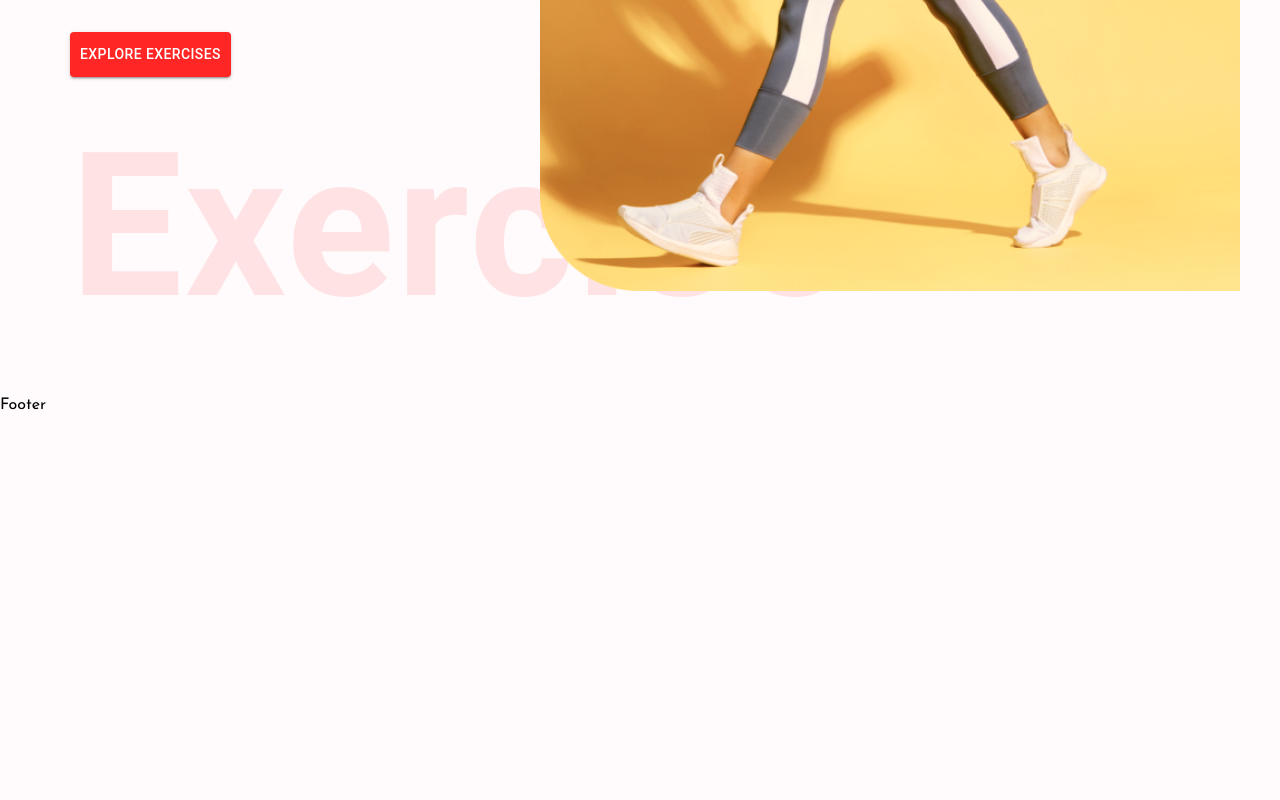
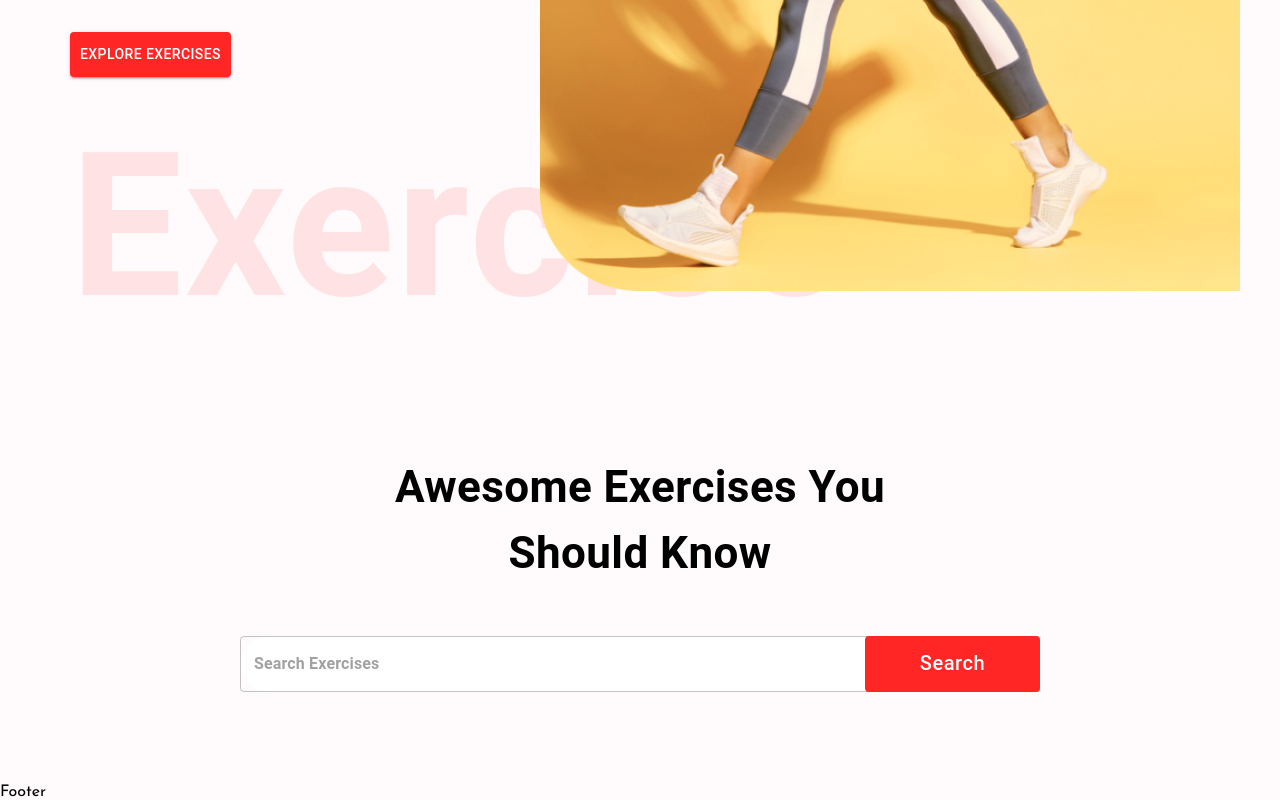
Before and after one commit to Damjan15/Fitness-React-App, a React (Create React App) app: page / in a window 1280 px wide. Shown: the part 575-1375 px from the top of the page. Before the commit the page ends 988 px from the top, so only its background shows below. Built offline with nearby package versions, Linux system fonts and the light colour scheme; no server answers.

Commit message:
feature: fetching the categories from the api, fetching the exercises that contain the search term

```diff
--- a/src/components/SearchExercises.jsx
+++ b/src/components/SearchExercises.jsx
@@ -1,6 +1,61 @@
+import { useEffect, useState } from "react"
+import { Box, Button, Stack, TextField, Typography } from "@mui/material"
+import { exerciseOptions, fetchData } from "../utils/fetchData"
+
+
 const SearchExercises = () => {
+  const [ search, setSearch ] = useState("")
+  const [ exercises, setExercises ] = useState([])
+  const [ bodyParts, setBodyParts ] = useState([])
+
+
+  // Fetch categories as soon as the page loads
+  useEffect(() => {
+    const fetchExercisesData = async () => {
+      const bodyPartsData = await fetchData('https://exercisedb.p.rapidapi.com/exercises/bodyPartList', exerciseOptions)
+      setBodyParts(['all', ...bodyPartsData])
+    }
+
+    fetchExercisesData()
+  }, [])
+
+  const handleSearch = async () => {
+    if (search) {
+      const exerciseData = await fetchData('https://exercisedb.p.rapidapi.com/exercises', exerciseOptions);
+      const searchedExercises = exerciseData.filter(
+        (exercise) => exercise.name.toLowerCase().includes(search) ||
+        exercise.target.toLowerCase().includes(search) ||
+        exercise.equipment.toLowerCase().includes(search) ||
+        exercise.bodyPart.toLowerCase().includes(search)
+      );
+
+      setSearch("");
+      setExercises(searchedExercises)
+    }
+  }
+
   return (
-    <div>SearchExercises</div>
+    <Stack alignItems="center" mt="37px" justifyContent="center" p="20px">
+      <Typography fontWeight={700} sx={{
+        fontSize: { lg: "44px", xs: "30px"}
+      }} mb="50px" textAlign="center">Awesome Exercises You <br /> Should Know</Typography>
+
+      <Box position="relative" mb="72px">
+        <TextField sx={{ input: { fontWeight: "700", border: "none", borderRadius: "4px"}, width: { lg: "800px", xs: "350px"}, backgroundColor: "#fff", borderRadius: "40px"}} height="76px" value={search} onChange={(e) => setSearch(e.target.value.toLowerCase())} placeholder="Search Exercises" type="text" />
+
+        <Button className="search-btn" sx={{
+          bgcolor: "#FF2625",
+          color: "#FFF",
+          textTransform: "none",
+          width: { lg: "175px", xs: "80px"},
+          fontSize: { lg: "20px", xs: "14px"},
+          height: "56px",
+          position: "absolute",
+          right: "0"
+        }} onClick={handleSearch}>Search</Button>
+      </Box>
+      { console.log(bodyParts)}
+    </Stack>
   )
 }
 
--- a/src/pages/Home.jsx
+++ b/src/pages/Home.jsx
@@ -1,5 +1,5 @@
 import { Box } from "@mui/material"
-import { HeroBanner } from "../components"
+import { HeroBanner, SearchExercises } from "../components"
 
 const Home = () => {
   return (
@@ -7,6 +7,7 @@ const Home = () => {
       {/* HeroBanner */}
       <HeroBanner />
       {/* SearchExercises */}
+      <SearchExercises />
       {/* Exercises */}
     </Box>
   )
--- /dev/null
+++ b/src/utils/fetchData.js
@@ -0,0 +1,14 @@
+export const exerciseOptions =  {
+    method: 'GET',
+    headers: {
+      'X-RapidAPI-Key': `${process.env.REACT_APP_RAPID_API_KEY}`,
+      'X-RapidAPI-Host': 'exercisedb.p.rapidapi.com'
+    }
+  }
+
+export const fetchData = async (url, options) => {
+    const res = await fetch(url, options)
+    const data = await res.json()
+
+    return data
+}
```
